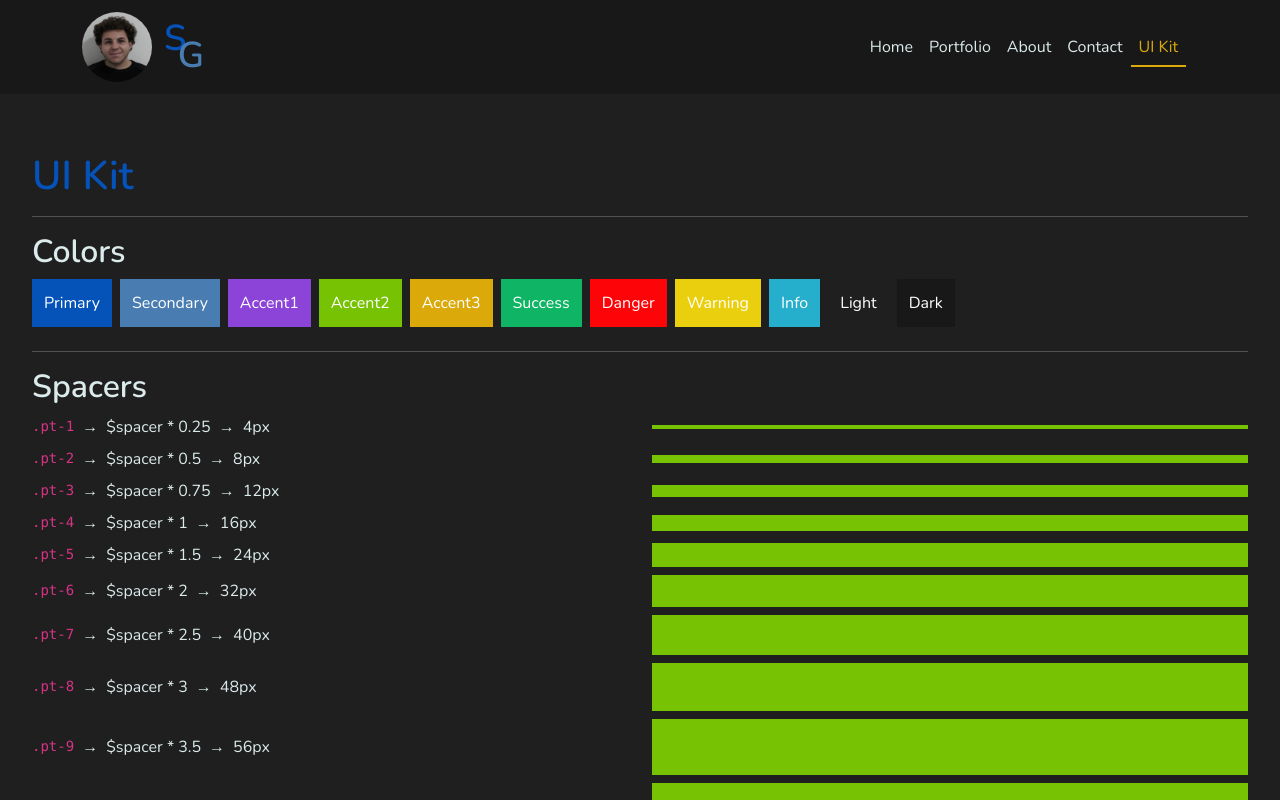
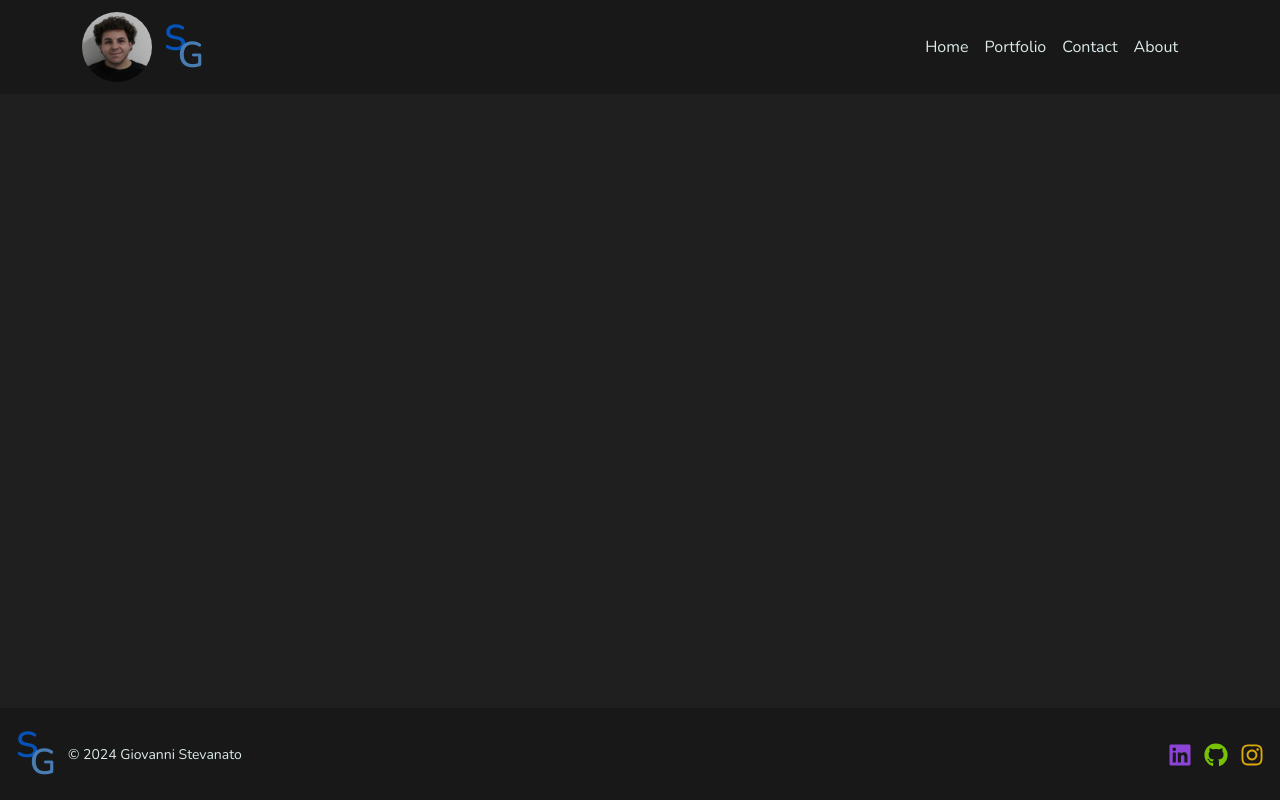
Before and after one commit to giova239/portfolio, a React (Create React App) app: page /uikit in a window 1280 px wide. Shown: the top 800 px of the page. Built offline with nearby package versions, Linux system fonts and the light colour scheme.

Commit message:
moved uikit to about section

```diff
--- a/src/App.js
+++ b/src/App.js
@@ -3,9 +3,8 @@ import Header from './components/common/header/header';
 import Footer from './components/common/footer/footer';
 import Home from './components/pages/home/home';
 import Portfolio from './components/pages/portfolio/portfolio';
+import Contact from './components/pages/contact/contact';
 import About from './components/pages/about/about';
-import Contact from './components/pages/contact/contact';
-import Uikit from './components/pages/uikit/uikit';
 
 function App() {
   return (
@@ -16,9 +15,8 @@ function App() {
           <Routes>
             <Route path="/" element={<Home />} />
             <Route path="/portfolio" element={<Portfolio />} />
+            <Route path="/contact" element={<Contact />} />
             <Route path="/about" element={<About />} />
-            <Route path="/contact" element={<Contact />} />
-            <Route path="/uikit" element={<Uikit />} />
           </Routes>
         </div>
         <Footer />
--- a/src/components/common/header/header.jsx
+++ b/src/components/common/header/header.jsx
@@ -54,28 +54,25 @@ function Header() {
           </Offcanvas.Header>
           <Offcanvas.Body>
             <Nav className="justify-content-end flex-grow-1 pe-3">
-              <Nav.Link as={NavLink} className="nav-link--primary" to="/">
+              <Nav.Link as={NavLink} className="nav-link--accent1" to="/">
                 Home
               </Nav.Link>
               <Nav.Link
                 as={NavLink}
-                className="nav-link--secondary"
+                className="nav-link--accent2"
                 to="/portfolio"
               >
                 Portfolio
               </Nav.Link>
-              <Nav.Link as={NavLink} className="nav-link--accent1" to="/about">
-                About
-              </Nav.Link>
               <Nav.Link
                 as={NavLink}
-                className="nav-link--accent2"
+                className="nav-link--accent3"
                 to="/contact"
               >
                 Contact
               </Nav.Link>
-              <Nav.Link as={NavLink} className="nav-link--accent3" to="/uikit">
-                UI Kit
+              <Nav.Link as={NavLink} className="nav-link--primary" to="/about">
+                About
               </Nav.Link>
             </Nav>
           </Offcanvas.Body>
--- a/src/components/pages/about/about.jsx
+++ b/src/components/pages/about/about.jsx
@@ -1,9 +1,34 @@
 import React from "react";
+import ModalsSection from "./sections/modalsSection";
+import ColorsSection from "./sections/colorsSection";
+import SpacersSection from "./sections/spacersSections";
+import FormsSection from "./sections/formsSection";
+import ButtonsSection from "./sections/buttonsSection";
+import AlertsSection from "./sections/alertsSection";
+import CardsSection from "./sections/cardsSection";
 
 function About() {
   return (
     <div className="pt-14">
-      <h1>About</h1>
+      {/* ABOUT */}
+      <h1 className="text-primary">About</h1>
+      <p>This site was Made with React and Bootstrap</p>
+      {/* UI KIT */}
+      <h1 className="text-primary">UI Kit</h1>
+      <hr />
+      <ColorsSection />
+      <hr />
+      <SpacersSection />
+      <hr />
+      <FormsSection />
+      <hr />
+      <ButtonsSection />
+      <hr />
+      <ModalsSection />
+      <hr />
+      <AlertsSection />
+      <hr />
+      <CardsSection />
     </div>
   );
 }
--- a/src/components/pages/uikit/uikit.jsx
+++ /dev/null
@@ -1,32 +0,0 @@
-import React from "react";
-import ModalsSection from "./sections/modalsSection";
-import ColorsSection from "./sections/colorsSection";
-import SpacersSection from "./sections/spacersSections";
-import FormsSection from "./sections/formsSection";
-import ButtonsSection from "./sections/buttonsSection";
-import AlertsSection from "./sections/alertsSection";
-import CardsSection from "./sections/cardsSection";
-
-function UIKit() {
-  return (
-    <div className="pt-14">
-      <h1 className="text-primary">UI Kit</h1>
-      <hr />
-      <ColorsSection />
-      <hr />
-      <SpacersSection />
-      <hr />
-      <FormsSection />
-      <hr />
-      <ButtonsSection />
-      <hr />
-      <ModalsSection />
-      <hr />
-      <AlertsSection />
-      <hr />
-      <CardsSection />
-    </div>
-  );
-}
-
-export default UIKit;
```
Also changed, not shown: src/components/pages/about/sections/alertsSection.jsx (renamed from src/components/pages/uikit/sections/alertsSection.jsx), src/components/pages/about/sections/buttonsSection.jsx (renamed from src/components/pages/uikit/sections/buttonsSection.jsx), src/components/pages/about/sections/cardsSection.jsx (renamed from src/components/pages/uikit/sections/cardsSection.jsx), src/components/pages/about/sections/colorsSection.jsx (renamed from src/components/pages/uikit/sections/colorsSection.jsx), src/components/pages/about/sections/formsSection.jsx (renamed from src/components/pages/uikit/sections/formsSection.jsx), src/components/pages/about/sections/modalsSection.jsx (renamed from src/components/pages/uikit/sections/modalsSection.jsx), src/components/pages/about/sections/spacersSections.jsx (renamed from src/components/pages/uikit/sections/spacersSections.jsx).
